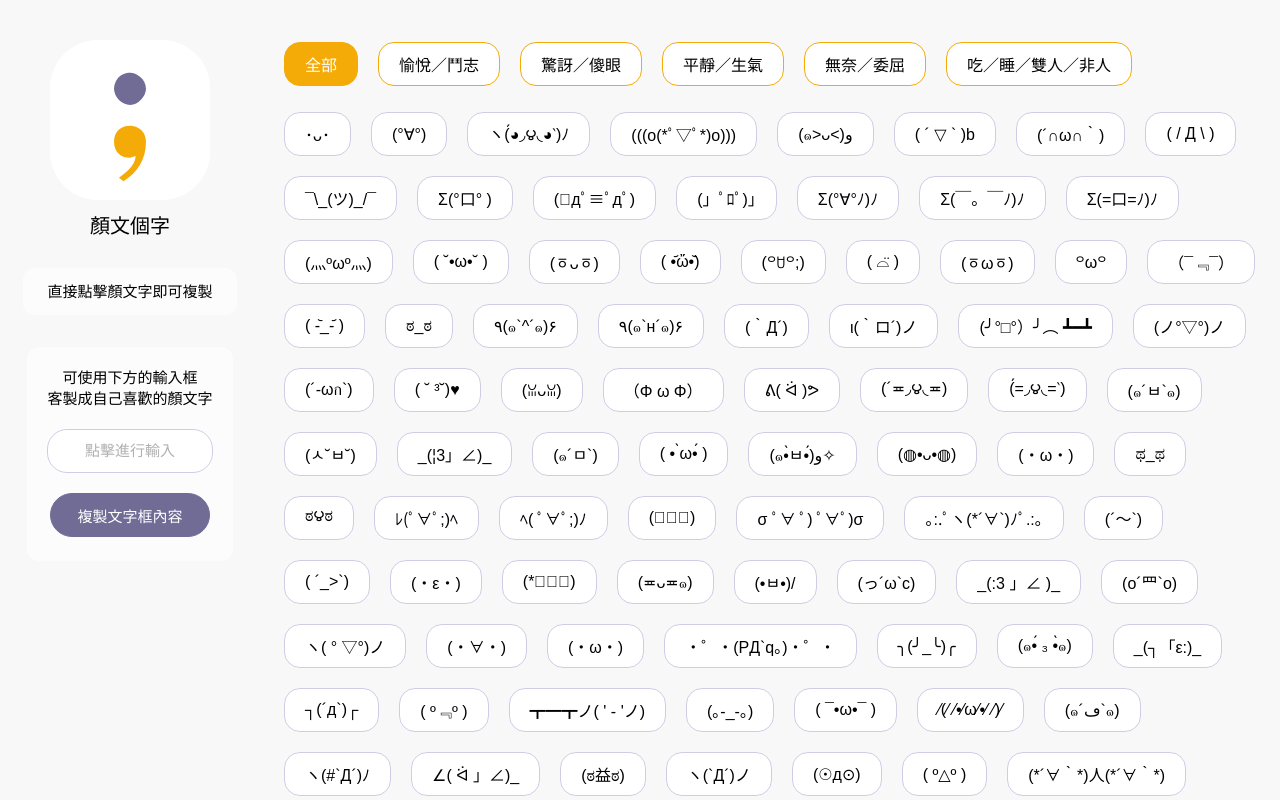
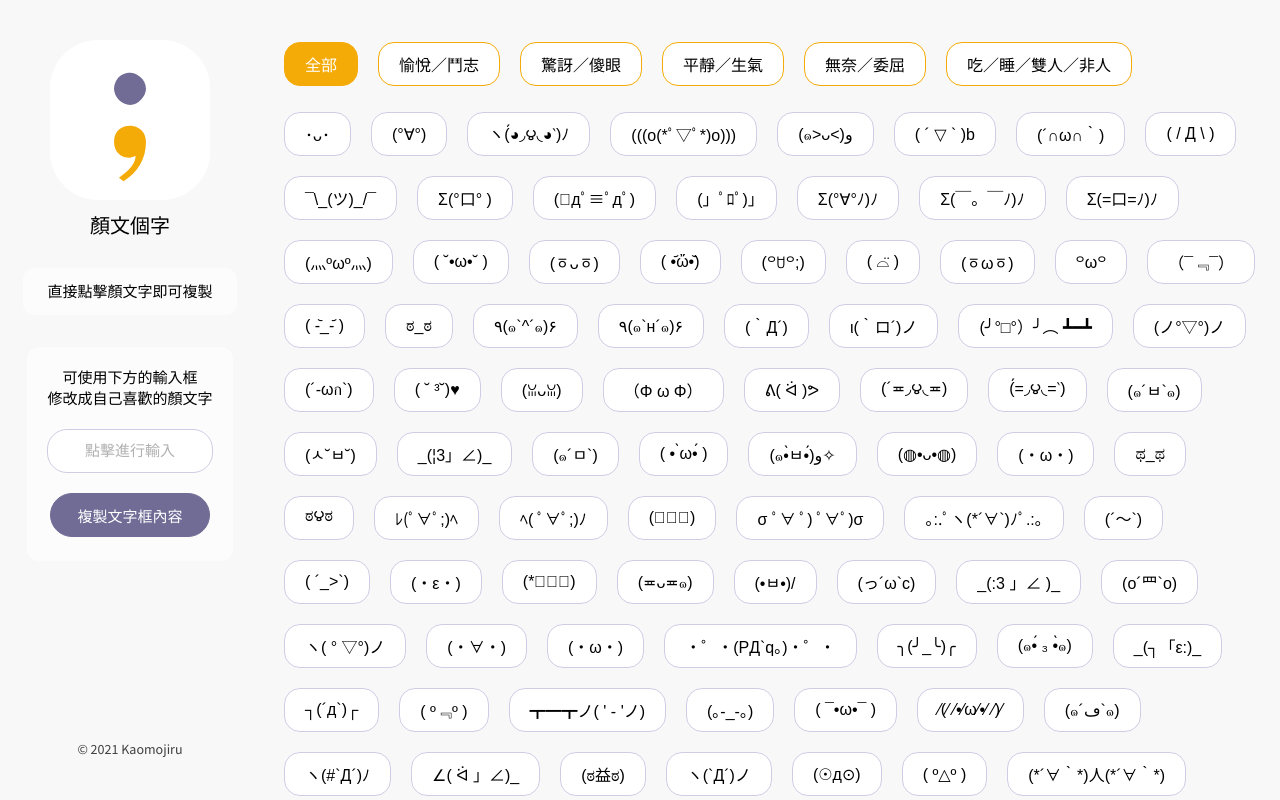
Before and after one commit to TheDorothyThing/kaomojiru, a plain HTML site: page index.html in a window 1280 px wide. Shown: the top 800 px of the page. Drawn offline with Linux system fonts and the light colour scheme.

Commit message:
Input description adjustment, copyright adjustment
＊Input description adjustment
 - 「客製」→「修改」

＊copyright adjustment
- becomes an independent div

```diff
--- a/KaomojiProject.scss
+++ b/KaomojiProject.scss
@@ -11,13 +11,14 @@ body::-webkit-scrollbar {
 
 #sidebar{
     position: fixed;
-    height: 100%;
+    // height: 100%;
     width: 260px;
     display: flex;
     flex-direction: column;
     justify-content: flex-start;
     align-items: center;
     z-index: 2;
+    background-color: #F8F8F8;
 }
 
 #logo{
@@ -131,9 +132,17 @@ h1{
 }
 
 #copyright{
-    margin-top: 180px;
+    position: fixed;
+    height: 100%;
+    width: 260px;
+    box-sizing: border-box;
+    display: flex;
+    align-items: flex-end;
+    justify-content: center;
+    padding-bottom: 44px;
     font-size: 14px;
     color: #404040;
+    z-index: 1;
 }
 
 #buttonarea{
--- a/index.html
+++ b/index.html
@@ -23,13 +23,13 @@
         <h1>顏文個字</h1>
         <div id="description">直接點擊顏文字即可複製</div>
         <div id="inputarea">
-            <div id="inputdescription">可使用下方的輸入框<br>客製成自己喜歡的顏文字</div>
+            <div id="inputdescription">可使用下方的輸入框<br>修改成自己喜歡的顏文字</div>
             <input type="text" id="inputtext" placeholder="點擊進行輸入">
             <button id="copyinput" data-clipboard-target="#inputtext">複製文字框內容</button>
         </div>
         <div id="snackbar">已複製！</div>
-        <div id="copyright">© 2021 Kaomojiru</div>
     </div>
+    <div id="copyright">© 2021 Kaomojiru</div>
     <div id="buttonarea">
         <div id="categorybuttonarea">
             <button id="categorybutton-all">全部</button>
```
Also changed, not shown: KaomojiProject.css, 1 other file.
